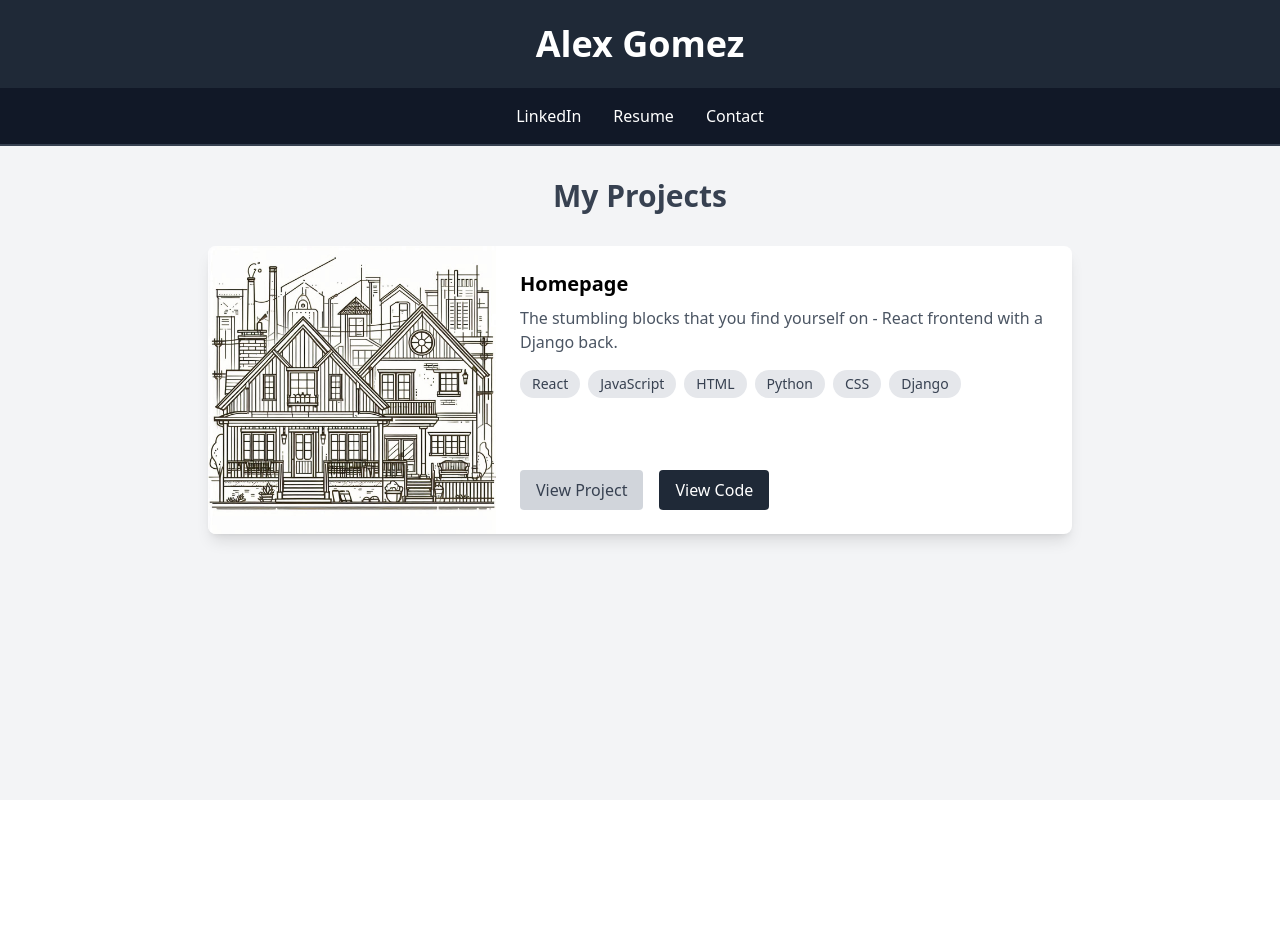
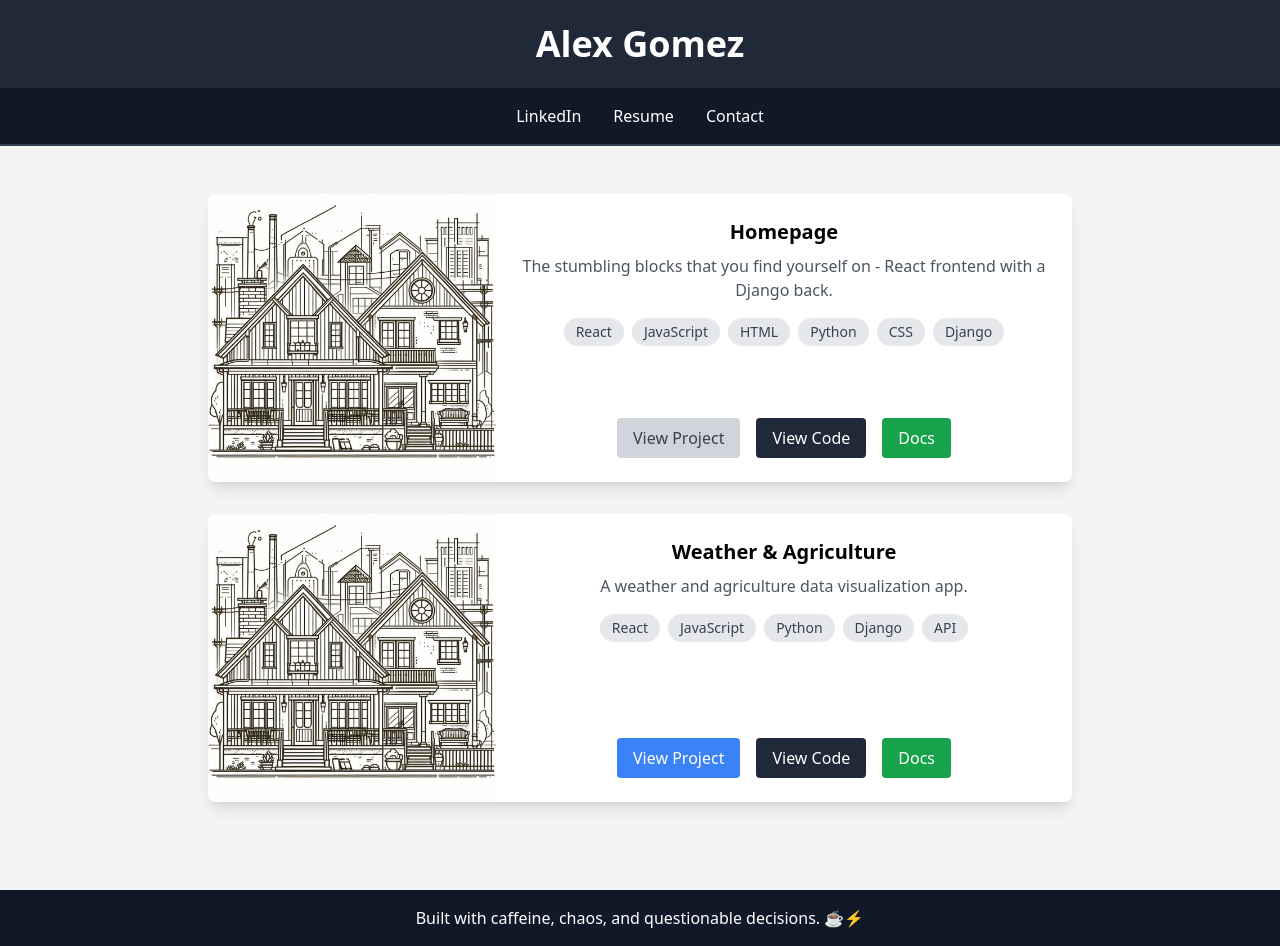
Before and after one commit to IQuaintI/homepage-frontend, a React (Vite) app: page / in a window 1280 px wide. Before the commit the page ends 800 px from the top, so only its background shows below. Built offline with nearby package versions, Linux system fonts and the light colour scheme.

Commit message:
Completed the backend for the weather API and now made the homepage look half-decent. Also added a footer to the homepage.

```diff
--- a/package.json
+++ b/package.json
@@ -12,7 +12,8 @@
   "dependencies": {
     "prop-types": "^15.8.1",
     "react": "^18.3.1",
-    "react-dom": "^18.3.1"
+    "react-dom": "^18.3.1",
+    "react-router-dom": "^7.1.3"
   },
   "devDependencies": {
     "@eslint/js": "^9.17.0",
--- a/src/App.jsx
+++ b/src/App.jsx
@@ -1,9 +1,11 @@
+import { BrowserRouter as Router, Routes, Route } from 'react-router-dom';
 import Header from './components/Header';
 import ProjectSection from './components/ProjectsSection';
-
+import WeatherApp from './apps/weather/WeatherApp';
 
 function App() {
   return (
+    <Router>
       <div className="bg-gray-100 min-h-screen">
         {/* Header Section */}
         <Header />
@@ -36,11 +38,13 @@ function App() {
         </nav>
         <div className="border-t-2 border-gray-700"></div>
 
-      {/* Projects Section */}
-      <main className="py-8">
-        <ProjectSection />
-      </main>
+        {/* Routes for Navigation */}
+        <Routes>
+          <Route path="/" element={<ProjectSection />} /> {/* Main Projects Section */}
+          <Route path="/weather" element={<WeatherApp />} /> {/* Weather App */}
+        </Routes>
       </div>
+    </Router>
   );
 }
 
--- /dev/null
+++ b/src/api/WeatherApi.js
@@ -0,0 +1,17 @@
+const API_BASE_URL = "https://agomez.me/"; // Replace with your backend's domain/IP
+
+// Fetch combined data for a given location
+export const fetchCombinedData = async (location) => {
+  try {
+    const response = await fetch(
+      `${API_BASE_URL}/api/combined-data?location=${encodeURIComponent(location)}`
+    );
+    if (!response.ok) {
+      throw new Error("Failed to fetch data from backend");
+    }
+    return await response.json();
+  } catch (error) {
+    console.error("Error fetching combined data:", error);
+    throw error;
+  }
+};
--- /dev/null
+++ b/src/apps/weather/WeatherApp.jsx
@@ -0,0 +1,44 @@
+import { useState } from "react";
+import { fetchCombinedData } from "../../api/WeatherApi";
+import WeatherDisplay from "./WeatherDisplay";
+import PropTypes from "prop-types";
+
+function WeatherApp({ defaultLocation = "" }) {
+  const [location, setLocation] = useState(defaultLocation);
+  const [data, setData] = useState(null);
+  const [error, setError] = useState("");
+
+  const handleSearch = async () => {
+    try {
+      const result = await fetchCombinedData(location);
+      setData(result);
+      setError(""); // Clear previous errors
+    } catch (err) {
+      setError(err.message);
+      setData(null);
+    }
+  };
+
+  return (
+    <div>
+      <h1>Weather & Agriculture App</h1>
+      <input
+        type="text"
+        value={location}
+        onChange={(e) => setLocation(e.target.value)}
+        placeholder="Enter location (city or lat,lon)"
+      />
+      <button onClick={handleSearch}>Search</button>
+
+      {error && <p style={{ color: "red" }}>{error}</p>}
+      <WeatherDisplay data={data} />
+    </div>
+  );
+}
+
+// Add PropTypes
+WeatherApp.propTypes = {
+  defaultLocation: PropTypes.string, // Default location to start with
+};
+
+export default WeatherApp;
--- /dev/null
+++ b/src/apps/weather/WeatherDisplay.jsx
@@ -0,0 +1,60 @@
+import PropTypes from "prop-types";
+
+function WeatherDisplay({ data }) {
+  if (!data) return null;
+
+  const { weather, agriculture, maps } = data;
+
+  return (
+    <div>
+      {/* Weather Section */}
+      <section>
+        <h2>Weather</h2>
+        <p>Temperature: {weather.main.temp}°C</p>
+        <p>Condition: {weather.weather[0].description}</p>
+      </section>
+
+      {/* Agriculture Section */}
+      <section>
+        <h2>Agricultural Data</h2>
+        <pre>{JSON.stringify(agriculture, null, 2)}</pre>
+      </section>
+
+      {/* Map Section */}
+      <section>
+        <h2>Maps</h2>
+        <div>
+          <h3>Political Map</h3>
+          <img src={maps.political_map} alt="Political Map" />
+        </div>
+        <div>
+          <h3>Crop Map</h3>
+          <p>{maps.crop_map}</p>
+        </div>
+      </section>
+    </div>
+  );
+}
+
+// Add PropTypes
+WeatherDisplay.propTypes = {
+  data: PropTypes.shape({
+    weather: PropTypes.shape({
+      main: PropTypes.shape({
+        temp: PropTypes.number.isRequired,
+      }).isRequired,
+      weather: PropTypes.arrayOf(
+        PropTypes.shape({
+          description: PropTypes.string.isRequired,
+        })
+      ).isRequired,
+    }).isRequired,
+    agriculture: PropTypes.object.isRequired, // Adjust if you know the exact shape of agriculture data
+    maps: PropTypes.shape({
+      political_map: PropTypes.string.isRequired,
+      crop_map: PropTypes.string.isRequired,
+    }).isRequired,
+  }),
+};
+
+export default WeatherDisplay;
--- /dev/null
+++ b/src/components/Footer.jsx
@@ -0,0 +1,9 @@
+function Footer() {
+    return (
+      <footer className="bg-gray-900 text-white py-4 text-center">
+        Built with caffeine, chaos, and questionable decisions. ☕⚡
+      </footer>
+    );
+  }
+
+  export default Footer;
--- a/src/components/ProjectCard.jsx
+++ b/src/components/ProjectCard.jsx
@@ -1,84 +1,73 @@
-import PropTypes from 'prop-types';
+import PropTypes from "prop-types";
 
 function ProjectCard({
   image,
   title,
   description,
   tools,
-  projectLink = '',
+  projectLink = "",
   repoLink,
+  docsLink = "",
   isCurrentPage = false,
 }) {
-  const languageColors = {
-    React: 'hover:bg-blue-500',
-    Python: 'hover:bg-yellow-500',
-    CSS: 'hover:bg-purple-500',
-    JavaScript: 'hover:bg-red-400',
-    Django: 'hover:bg-green-500',
-    HTML: 'hover:bg-pink-500',
-  };
+  return (
+    <div className="flex flex-col md:flex-row bg-white rounded-lg shadow-lg overflow-hidden hover:shadow-xl transition-shadow duration-300 relative min-h-[280px]">
+      {/* Image Container with Dynamic Sizing */}
+      <div className="w-full md:w-1/3 flex-shrink-0">
+        <img
+          src={image}
+          alt={title}
+          className="w-full h-[200px] md:h-full object-cover"
+        />
+      </div>
 
-  return (
-    <div className="flex flex-col md:flex-row bg-white rounded-lg shadow-lg overflow-hidden hover:shadow-xl transition-shadow duration-300 relative">
-      <img src={image} alt={title} className="w-full md:w-1/3 object-cover" />
-      <div className="p-6 flex flex-col flex-grow">
+      {/* Project Details */}
+      <div className="p-6 flex flex-col flex-grow text-center">
         <h3 className="text-xl font-bold mb-2">{title}</h3>
         <p className="text-gray-600 mb-4">{description}</p>
-        <ul className="flex flex-wrap gap-2 mb-4">
+
+        {/* Tech Stack */}
+        <ul className="flex flex-wrap justify-center gap-2 mb-4">
           {tools.map((tool, index) => (
             <li
               key={index}
-              className={`bg-gray-200 text-gray-700 px-3 py-1 rounded-full text-sm transition cursor-default select-none ${
-                languageColors[tool] || 'hover:bg-gray-400'
-              }`}
+              className="bg-gray-200 text-gray-700 px-3 py-1 rounded-full text-sm"
             >
               {tool}
             </li>
           ))}
         </ul>
-        <div className="mt-auto flex gap-4 relative">
-          {/* Project Link Button */}
+
+        {/* Buttons */}
+        <div className="mt-auto flex gap-4 justify-center">
+          {/* View Project */}
           {isCurrentPage ? (
-            <div className="relative group">
-              <button
-                className="bg-gray-300 text-gray-700 px-4 py-2 rounded cursor-not-allowed"
-              >
-                View Project
-              </button>
-              <span className="absolute top-[-2rem] left-1/2 transform -translate-x-1/2 bg-black text-white text-xs px-2 py-1 rounded shadow-lg opacity-0 group-hover:opacity-100 pointer-events-none transition-opacity duration-300">
-                You are already on this page
-              </span>
-            </div>
+            <button className="bg-gray-300 text-gray-700 px-4 py-2 rounded cursor-not-allowed">
+              View Project
+            </button>
           ) : (
-            <div className="relative group">
-              <a
-                href={projectLink}
-                target="_blank"
-                rel="noopener noreferrer"
-                className="bg-blue-500 text-white px-4 py-2 rounded hover:bg-blue-600 transition cursor-pointer"
-              >
-                View Project
-              </a>
-              {/* Tooltip */}
-              <span className="absolute top-[-2rem] left-1/2 transform -translate-x-1/2 bg-black text-white text-xs px-2 py-1 rounded shadow-lg opacity-0 group-hover:opacity-100 pointer-events-none transition-opacity duration-300">
-                Click to view this project
-              </span>
-            </div>
+            <a href={projectLink} className="bg-blue-500 text-white px-4 py-2 rounded">
+              View Project
+            </a>
           )}
-          {/* Repository Link Button */}
-          <a
-            href={repoLink}
-            target="_blank"
-            rel="noopener noreferrer"
-            className="bg-gray-800 text-white px-4 py-2 rounded hover:bg-gray-900 transition transform hover:scale-110 cursor-pointer"
-          >
+
+          {/* View Code */}
+          <a href={repoLink} target="_blank" className="bg-gray-800 text-white px-4 py-2 rounded">
             View Code
           </a>
+
+          {/* Docs */}
+          {docsLink && (
+            <a href={docsLink} target="_blank" className="bg-green-600 text-white px-4 py-2 rounded">
+              Docs
+            </a>
+          )}
         </div>
       </div>
     </div>
   );
 }
+
 
 // Define PropTypes
 ProjectCard.propTypes = {
@@ -88,12 +77,14 @@ ProjectCard.propTypes = {
   tools: PropTypes.arrayOf(PropTypes.string).isRequired,
   projectLink: PropTypes.string,
   repoLink: PropTypes.string.isRequired,
+  docsLink: PropTypes.string,
   isCurrentPage: PropTypes.bool,
 };
 
 // Define defaultProps
 ProjectCard.defaultProps = {
-  projectLink: '',
+  projectLink: "",
+  docsLink: "",
   isCurrentPage: false,
 };
 
--- a/src/components/ProjectsSection.jsx
+++ b/src/components/ProjectsSection.jsx
@@ -1,24 +1,40 @@
 import ProjectCard from './ProjectCard';
+import Footer from './Footer';
 
 function ProjectSection() {
   return (
-    <section className="max-w-4xl mx-auto px-4">
-      <h2 className="text-3xl font-bold text-center text-gray-700 mb-8">
-        My Projects
-      </h2>
+    <div className="bg-gray-100 min-h-screen flex flex-col">
+      <section className="max-w-4xl mx-auto px-4 py-12 flex-grow">
         <div className="flex flex-col gap-8">
-        {/* Example Project Cards */}
+          {/* Homepage Project */}
           <ProjectCard
             image="/images/Homesite.png"
             title="Homepage"
             description="The stumbling blocks that you find yourself on - React frontend with a Django back."
             tools={['React', 'JavaScript', 'HTML', 'Python', 'CSS', 'Django']}
-          projectLink=""
+            projectLink="/"
             repoLink="https://github.com/IQuaintI/homepage-frontend"
-          isCurrentPage={true} // This marks it as the current page
+            docsLink="/docs/homepage"
+            isCurrentPage={true}
+          />
+
+          {/* Weather & Agriculture Project */}
+          <ProjectCard
+            image="/images/Homesite.png"
+            title="Weather & Agriculture"
+            description="A weather and agriculture data visualization app."
+            tools={['React', 'JavaScript', 'Python', 'Django', 'API']}
+            projectLink="/weatherapp"
+            repoLink="https://github.com/IQuaintI/weather-app"
+            docsLink="/docs/weather"
+            isCurrentPage={false}
           />
         </div>
       </section>
+
+      {/* Footer Restored */}
+      <Footer />
+    </div>
   );
 }
 
```
Also changed, not shown: src/apps/weather/WeatherApp.css (added), 1 other file (tests, documents, lock files or other folders). Lines whose indentation alone changed are shown as unchanged.
